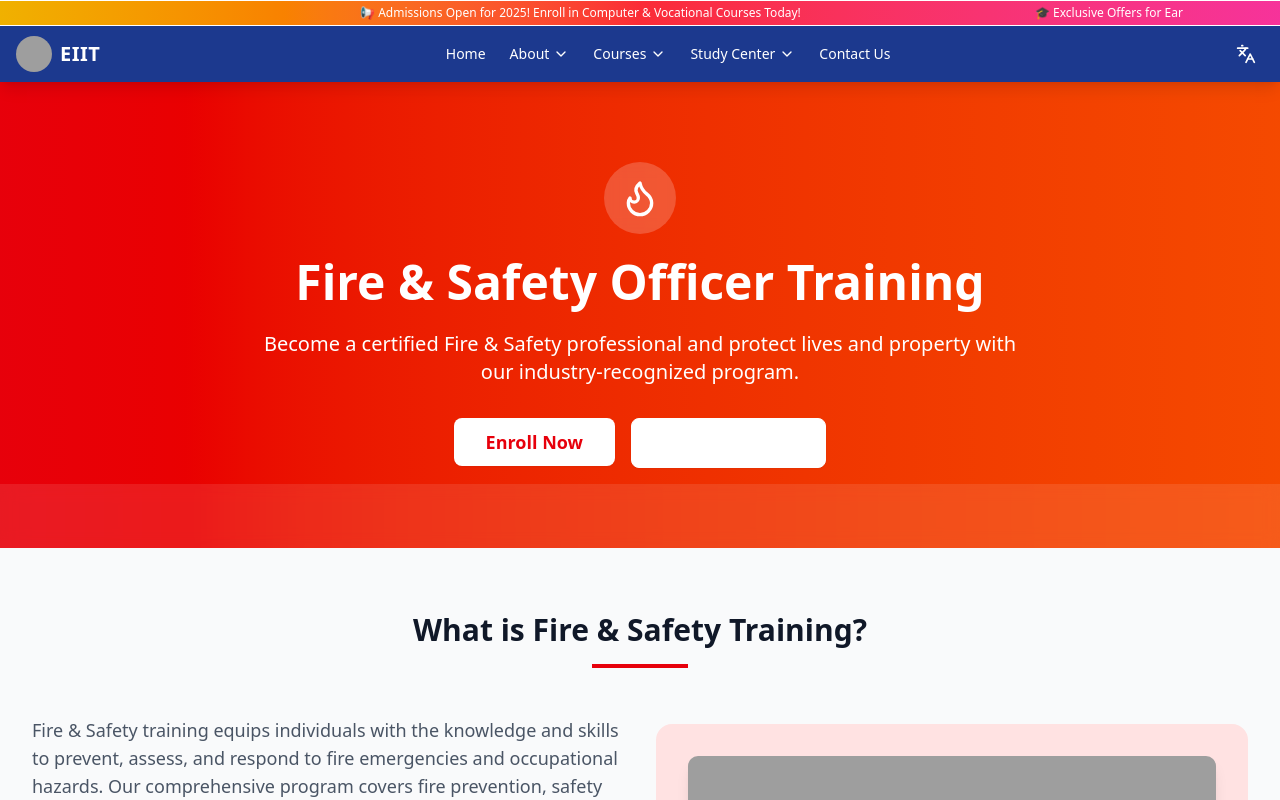
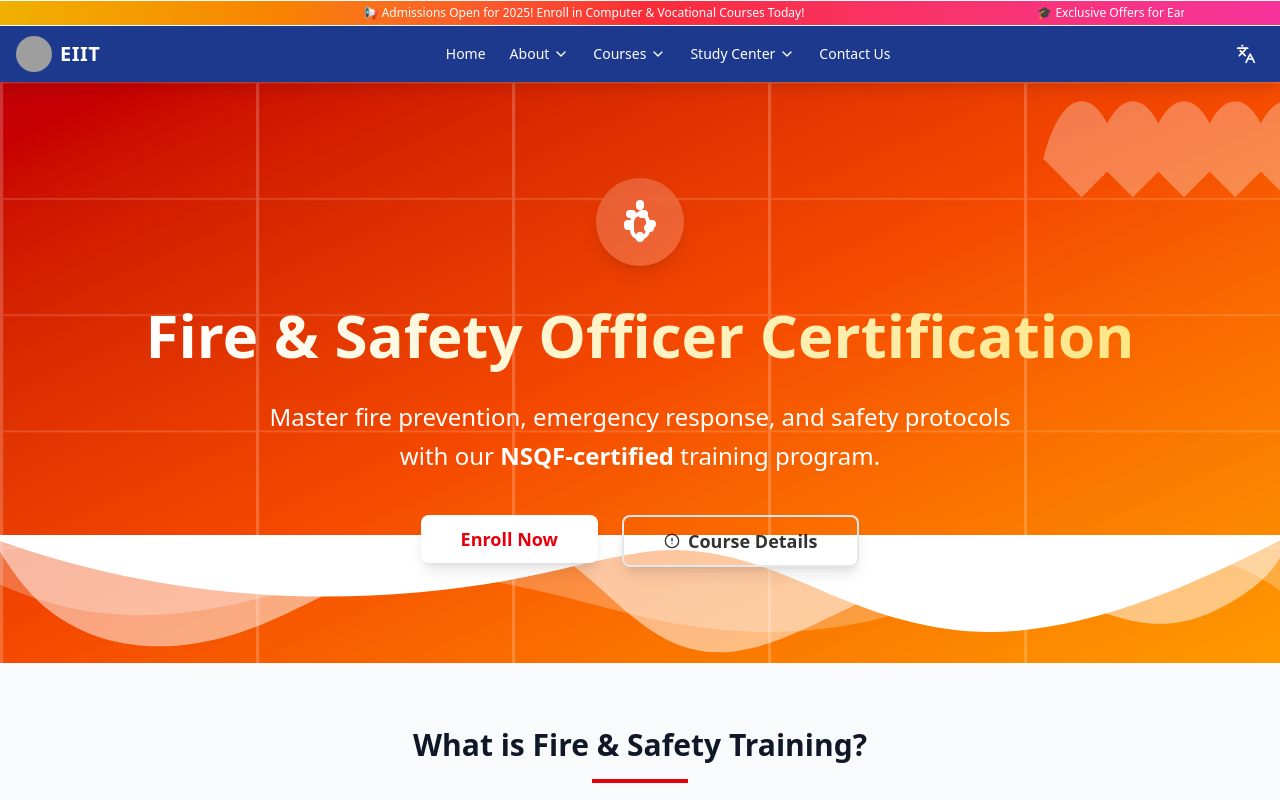
Before and after one commit to amitkumar822/EIIT, a React (Vite) app: page /vocational-courses/fire-safty in a window 1280 px wide. Shown: the top 800 px of the page. Built offline with nearby package versions, Linux system fonts and the light colour scheme; grey boxes are pictures that could not be loaded.

Commit message:
Refactor Footer and About components: Enhance layout, improve accessibility, and update content for better user experience

```diff
--- a/src/pages/website/courses/vocational_Courses/FireSafetyCoursePage.jsx
+++ b/src/pages/website/courses/vocational_Courses/FireSafetyCoursePage.jsx
@@ -2,7 +2,6 @@ import React from "react";
 import {
   Flame,
   ShieldAlert,
-  GraduationCap,
   Briefcase,
   Clock,
   Award,
@@ -17,12 +16,7 @@ import {
   Building,
   Axis3D,
 } from "lucide-react";
-import {
-  Card,
-  CardHeader,
-  CardTitle,
-  CardContent,
-} from "@/components/ui/card";
+import { Card, CardHeader, CardTitle, CardContent } from "@/components/ui/card";
 import {
   Accordion,
   AccordionItem,
@@ -35,33 +29,130 @@ const FireSafetyCoursePage = () => {
   return (
     <div className="min-h-screen bg-gray-50">
       {/* Hero Section */}
-      <div className="relative bg-gradient-to-r from-red-600 to-orange-600 text-white py-20 px-4 sm:px-6 lg:px-8">
-        <div className="max-w-7xl mx-auto text-center">
-          <div className="flex justify-center mb-6">
-            <div className="bg-white/20 p-4 rounded-full backdrop-blur-sm">
-              <Flame className="w-10 h-10" />
+
+      {/* Hero Section with Gradient & SVG */}
+      <div className="relative bg-gradient-to-br from-red-700 via-orange-600 to-amber-500 text-white py-24 px-4 sm:px-6 lg:px-8 overflow-hidden">
+        {/* Decorative SVG Elements */}
+        <div className="absolute inset-0 opacity-20">
+          <svg
+            className="w-full h-full"
+            viewBox="0 0 100 100"
+            preserveAspectRatio="none"
+          >
+            <pattern
+              id="grid-pattern"
+              x="0"
+              y="0"
+              width="20"
+              height="20"
+              patternUnits="userSpaceOnUse"
+            >
+              <path
+                d="M 20 0 L 0 0 0 20"
+                fill="none"
+                stroke="currentColor"
+                strokeWidth="0.5"
+              />
+            </pattern>
+            <rect width="100" height="100" fill="url(#grid-pattern)" />
+          </svg>
+        </div>
+
+        {/* Animated Flames SVG */}
+        <div className="absolute top-0 right-0 w-64 h-64 opacity-30">
+          <svg viewBox="0 0 200 200" xmlns="http://www.w3.org/2000/svg">
+            {[10, 50, 90, 130, 170].map((x, i) => (
+              <path
+                key={i}
+                d="M50,150 C75,50 125,50 150,150 L100,200 Z"
+                fill="white"
+                transform={`translate(${x - 25}, -30) scale(0.6)`}
+                className="animate-float"
+                style={{ animationDelay: `${i * 0.5}s` }}
+              />
+            ))}
+          </svg>
+        </div>
+
+        <div className="max-w-7xl mx-auto text-center relative z-10">
+          <div className="flex justify-center mb-8">
+            <div className="bg-white/20 p-5 rounded-full backdrop-blur-sm shadow-lg">
+              <svg
+                xmlns="http://www.w3.org/2000/svg"
+                className="w-12 h-12"
+                viewBox="0 0 24 24"
+                fill="none"
+                stroke="currentColor"
+                strokeWidth="2"
+                strokeLinecap="round"
+                strokeLinejoin="round"
+              >
+                <path d="M12 2a1 1 0 0 0-1 1v1a1 1 0 0 0 2 0V3a1 1 0 0 0-1-1zM19 13a1 1 0 0 0-1-1h-1a1 1 0 0 0 0 2h1a1 1 0 0 0 1-1zM6 12a1 1 0 0 0-1 1v1a1 1 0 0 0 2 0v-1a1 1 0 0 0-1-1zM15 8a1 1 0 0 0-1-1h-1a1 1 0 0 0 0 2h1a1 1 0 0 0 1-1zM18 15a1 1 0 0 0-1-1h-1a1 1 0 0 0 0 2h1a1 1 0 0 0 1-1zM9 8a1 1 0 0 0-1-1H7a1 1 0 0 0 0 2h1a1 1 0 0 0 1-1zM12 18a1 1 0 0 0-1 1v1a1 1 0 0 0 2 0v-1a1 1 0 0 0-1-1z" />
+                <path d="M12 8a4 4 0 0 0-4 4v4a4 4 0 0 0 8 0v-4a4 4 0 0 0-4-4z" />
+              </svg>
             </div>
           </div>
-          <h1 className="text-4xl md:text-5xl font-bold mb-6">
-            Fire & Safety Officer Training
+
+          <h1 className="text-4xl md:text-6xl font-bold mb-6 leading-tight">
+            <span className="bg-clip-text text-transparent bg-gradient-to-r from-white to-amber-200">
+              Fire & Safety Officer Certification
+            </span>
           </h1>
-          <p className="text-xl mb-8 max-w-3xl mx-auto">
-            Become a certified Fire & Safety professional and protect lives and
-            property with our industry-recognized program.
+
+          <p className="text-xl md:text-2xl mb-10 max-w-3xl mx-auto leading-relaxed">
+            Master fire prevention, emergency response, and safety protocols
+            with our <span className="font-semibold">NSQF-certified</span>{" "}
+            training program.
           </p>
-          <div className="flex flex-col sm:flex-row justify-center gap-4">
-            <Button className="bg-white text-red-600 hover:bg-gray-100 px-8 py-6 text-lg font-semibold">
+
+          <div className="flex flex-col sm:flex-row justify-center gap-6">
+            <Button className="bg-white text-red-600 hover:bg-gray-100 px-10 py-6 text-lg font-semibold shadow-lg hover:shadow-xl transform hover:-translate-y-1 transition-all duration-300">
               Enroll Now
             </Button>
             <Button
               variant="outline"
-              className="text-white border-white hover:bg-white/10 px-8 py-6 text-lg font-semibold"
+              className="bg-transparent border-2 border-gray-200 text-black/80 hover:bg-white/20 px-10 py-6 text-lg font-semibold shadow-lg hover:shadow-xl transform hover:-translate-y-1 transition-all duration-300"
             >
-              Course Details
+              <div className="flex items-center gap-2">
+                <svg
+                  xmlns="http://www.w3.org/2000/svg"
+                  className="w-5 h-5"
+                  viewBox="0 0 24 24"
+                  fill="none"
+                  stroke="currentColor"
+                  strokeWidth="2"
+                  strokeLinecap="round"
+                  strokeLinejoin="round"
+                >
+                  <circle cx="12" cy="12" r="10" />
+                  <line x1="12" y1="8" x2="12" y2="12" />
+                  <line x1="12" y1="16" x2="12.01" y2="16" />
+                </svg>
+                Course Details
+              </div>
             </Button>
           </div>
         </div>
-        <div className="absolute bottom-0 left-0 right-0 h-16 bg-white/10 backdrop-blur-sm"></div>
+
+        {/* Bottom Wave SVG */}
+        <div className="absolute bottom-0 left-0 right-0">
+          <svg viewBox="0 0 1200 120" preserveAspectRatio="none">
+            <path
+              d="M0,0V46.29c47.79,22.2,103.59,32.17,158,28,70.36-5.37,136.33-33.31,206.8-37.5C438.64,32.43,512.34,53.67,583,72.05c69.27,18,138.3,24.88,209.4,13.08,36.15-6,69.85-17.84,104.45-29.34C989.49,25,1113-14.29,1200,52.47V0Z"
+              opacity=".25"
+              fill="white"
+            ></path>
+            <path
+              d="M0,0V15.81C13,36.92,27.64,56.86,47.69,72.05,99.41,111.27,165,111,224.58,91.58c31.15-10.15,60.09-26.07,89.67-39.8,40.92-19,84.73-46,130.83-49.67,36.26-2.85,70.9,9.42,98.6,31.56,31.77,25.39,62.32,62,103.63,73,40.44,10.79,81.35-6.69,119.13-24.28s75.16-39,116.92-43.05c59.73-5.85,113.28,22.88,168.9,38.84,30.2,8.66,59,6.17,87.09-7.5,22.43-10.89,48-26.93,60.65-49.24V0Z"
+              opacity=".5"
+              fill="white"
+            ></path>
+            <path
+              d="M0,0V5.63C149.93,59,314.09,71.32,475.83,42.57c43-7.64,84.23-20.12,127.61-26.46,59-8.63,112.48,12.24,165.56,35.4C827.93,77.22,886,95.24,951.2,90c86.53-7,172.46-45.71,248.8-84.81V0Z"
+              fill="white"
+            ></path>
+          </svg>
+        </div>
       </div>
 
       {/* What is Fire & Safety Section */}
@@ -655,30 +746,6 @@ const FireSafetyCoursePage = () => {
           </div>
         </div>
       </section>
-
-      {/* CTA Section */}
-      <section className="py-16 bg-gradient-to-r from-red-700 to-orange-700 text-white px-4 sm:px-6 lg:px-8">
-        <div className="max-w-7xl mx-auto text-center">
-          <h2 className="text-3xl md:text-4xl font-bold mb-6">
-            Ready to Launch Your Fire & Safety Career?
-          </h2>
-          <p className="text-xl mb-8 max-w-3xl mx-auto">
-            Join our next batch and gain the skills to protect lives and
-            property while building a rewarding profession.
-          </p>
-          <div className="flex flex-col sm:flex-row justify-center gap-4">
-            <Button className="bg-white text-red-600 hover:bg-gray-100 px-8 py-6 text-lg font-semibold">
-              Enroll Now
-            </Button>
-            <Button
-              variant="outline"
-              className="text-white border-white hover:bg-white/10 px-8 py-6 text-lg font-semibold"
-            >
-              Download Syllabus
-            </Button>
-          </div>
-        </div>
-      </section>
     </div>
   );
 };
--- a/src/pages/website/home/About.jsx
+++ b/src/pages/website/home/About.jsx
@@ -236,50 +236,7 @@ const About = () => {
           </div>
 
           <div className="grid md:grid-cols-2 lg:grid-cols-3 gap-8">
-            {[
-              {
-                title: "Yoga Teacher Training",
-                duration: "1 Year & 2 Year",
-                desc: "Recognized by Ministry of AYUSH, Govt. of India",
-                icon: <Users className="w-8 h-8" />,
-                color: "from-amber-500 to-amber-600",
-              },
-              {
-                title: "Nursery Teacher Training (NTT)",
-                duration: "1 Year Program",
-                desc: "CBSE affiliated curriculum",
-                icon: <BookOpen className="w-8 h-8" />,
-                color: "from-green-500 to-green-600",
-              },
-              {
-                title: "Fire & Safety",
-                duration: "Certification",
-                desc: "100% placement assistance",
-                icon: <ShieldCheck className="w-8 h-8" />,
-                color: "from-red-500 to-red-600",
-              },
-              {
-                title: "Computer Courses (DCA/ADCA/PGDCA)",
-                duration: "3-12 Months",
-                desc: "Tally ERP9, CCC, and advanced certifications",
-                icon: <Cpu className="w-8 h-8" />,
-                color: "from-blue-500 to-blue-600",
-              },
-              {
-                title: "Early Child Care Education (ECCE)",
-                duration: "Diploma Program",
-                desc: "UGC Approved University certification",
-                icon: <GraduationCap className="w-8 h-8" />,
-                color: "from-purple-500 to-purple-600",
-              },
-              {
-                title: "Distance Education",
-                duration: "Flexible Learning",
-                desc: "10th/12th through NIOS Board",
-                icon: <Globe className="w-8 h-8" />,
-                color: "from-indigo-500 to-indigo-600",
-              },
-            ].map((program, index) => (
+            {programs.map((program, index) => (
               <div key={index} className="group relative">
                 <div
                   className={`absolute -inset-0.5 bg-gradient-to-r ${program.color} rounded-xl opacity-75 group-hover:opacity-100 blur transition duration-500 group-hover:duration-200 animate-tilt`}
@@ -378,67 +335,7 @@ const About = () => {
           </div>
 
           {/* Leadership Cards */}
-          <div className="grid md:grid-cols-2 gap-10 max-w-5xl mx-auto">
-            {/* Founder */}
-            <div className="relative bg-white/60 backdrop-blur-lg border border-white/40 p-6 rounded-3xl shadow-xl hover:shadow-2xl transition">
-              <div className="flex items-center mb-6">
-                <div className="w-16 h-16 bg-blue-200 rounded-full flex items-center justify-center mr-4 shadow-md">
-                  <Users className="text-blue-700 w-8 h-8" />
-                </div>
-                <div>
-                  <h3 className="text-xl font-bold text-blue-900">
-                    Har Datt Singh
-                  </h3>
-                  <p className="text-blue-600 font-medium">
-                    Founder & CEO
-                  </p>
-                </div>
-              </div>
-              <p className="text-blue-900 mb-4">
-                Retd. Havaldar (BSF) with a mission to uplift rural India
-                through technical education.
-              </p>
-              <div className="text-sm text-blue-800">
-                <a href="tel: +91 72310 41011" className="flex items-center mb-1">
-                  <Phone className="w-4 h-4 mr-2" />
-                  +91 72310 41011
-                </a>
-                <div className="flex items-center">
-                  <Mail className="w-4 h-4 mr-2" />
-                  eduspheresidhmukh@gmail.com
-                </div>
-              </div>
-            </div>
-
-            {/* Director */}
-            <div className="relative bg-white/60 backdrop-blur-lg border border-white/40 p-6 rounded-3xl shadow-xl hover:shadow-2xl transition">
-              <div className="flex items-center mb-6">
-                <div className="w-16 h-16 bg-purple-200 rounded-full flex items-center justify-center mr-4 shadow-md">
-                  <Users className="text-purple-700 w-8 h-8" />
-                </div>
-                <div>
-                  <h3 className="text-xl font-bold text-purple-900">
-                    Mr. Vikas
-                  </h3>
-                  <p className="text-purple-600 font-medium">Director</p>
-                </div>
-              </div>
-              <p className="text-purple-900 mb-4">
-                Leading academic and operational growth with 10+ years of
-                experience.
-              </p>
-              <div className="text-sm text-purple-800">
-                <div className="flex items-center mb-1">
-                  <Phone className="w-4 h-4 mr-2" />
-                  +91 73729 85592
-                </div>
-                <div className="flex items-center">
-                  <MapPin className="w-4 h-4 mr-2" />
-                  Old Market, Near Ration Depot, Sidhmukh
-                </div>
-              </div>
-            </div>
-          </div>
+          <>{eiitMember && <LeadershipCards eiitMember={eiitMember} />}</>
         </div>
       </section>
 
@@ -547,69 +444,6 @@ const About = () => {
         </div>
       </section>
 
-      {/* **FAQ Section** */}
-      {/* <section className="py-20 bg-white">
-        <div className="container mx-auto px-6">
-          <div className="text-center mb-16">
-            <h2 className="text-3xl md:text-4xl font-bold mb-4">
-              Frequently Asked Questions
-            </h2>
-            <p className="text-gray-600 max-w-2xl mx-auto text-lg">
-              Answers to common questions about EIIT
-            </p>
-          </div>
-
-          <div className="max-w-3xl mx-auto">
-            <Accordion type="single" collapsible className="w-full space-y-4">
-              {[
-                {
-                  question: "Is EIIT government recognized?",
-                  answer:
-                    "Yes, we are an ISO 9001:2015 certified institute and our courses are recognized by UGC, Ministry of AYUSH (for Yoga courses), and affiliated with CBSE for NTT.",
-                },
-                {
-                  question: "What's the duration of courses?",
-                  answer:
-                    "Course durations vary: Yoga (1-2 years), NTT (1 year), Computer courses (3-12 months), Fire & Safety (6 months), and ECCE (1 year).",
-                },
-                {
-                  question: "Do you provide placement assistance?",
-                  answer:
-                    "Yes, we have 100% placement assistance for technical courses like Fire & Safety and Computer courses. For other courses, we provide career guidance.",
-                },
-                {
-                  question: "Where is your campus located?",
-                  answer:
-                    "Our head office is at Old Market, Near Ration Depot, Sidhmukh (Rajgarh). We also have affiliated centers in multiple locations.",
-                },
-              ].map((faq, index) => (
-                <Card
-                  key={index}
-                  className="border-0 shadow-sm hover:shadow-md transition"
-                >
-                  <AccordionItem value={`faq-${index}`}>
-                    <AccordionTrigger className="px-6 py-4 hover:no-underline">
-                      <div className="flex items-center">
-                        <MessageSquare
-                          className="mr-4 text-blue-600"
-                          size={18}
-                        />
-                        <span className="font-semibold text-left">
-                          {faq.question}
-                        </span>
-                      </div>
-                    </AccordionTrigger>
-                    <AccordionContent className="px-6 pb-4 pl-16">
-                      {faq.answer}
-                    </AccordionContent>
-                  </AccordionItem>
-                </Card>
-              ))}
-            </Accordion>
-          </div>
-        </div>
-      </section> */}
-
       {/* **Enhanced FAQ Section** */}
       <section className="py-24 bg-gradient-to-br from-[#F0F9FF] via-[#E0F2FE] to-[#DBEAFE]">
         <div className="container mx-auto px-6">
@@ -693,3 +527,171 @@ const About = () => {
 };
 
 export default About;
+
+
+const LeadershipCards = ({ eiitMember }) => {
+  return (
+    <div className="grid md:grid-cols-2 gap-10 max-w-6xl mx-auto py-10">
+      {eiitMember.map((member) => (
+        <div
+          key={member.id}
+          className="relative bg-gradient-to-br from-blue-100 via-white to-purple-100 border border-white/60 shadow-xl p-6 rounded-3xl overflow-hidden transition-transform hover:scale-[1.02]"
+        >
+          {/* Decorative SVG Background */}
+          <svg
+            className="absolute top-0 right-0 w-32 h-32 opacity-10 -z-10"
+            viewBox="0 0 100 100"
+            fill="none"
+          >
+            <circle cx="50" cy="50" r="50" fill="url(#grad1)" />
+            <defs>
+              <linearGradient id="grad1" x1="0" y1="0" x2="100" y2="100">
+                <stop offset="0%" stopColor="#6366F1" />
+                <stop offset="100%" stopColor="#8B5CF6" />
+              </linearGradient>
+            </defs>
+          </svg>
+
+          <div className="flex items-center mb-6">
+            <img
+              src={member.avatar}
+              alt={member.name}
+              className="w-20 h-20 rounded-full border-4 border-white shadow-md mr-4"
+            />
+            <div>
+              <h3 className="text-xl font-bold text-blue-900">{member.name}</h3>
+              <p className="text-blue-600 font-medium">{member.position}</p>
+            </div>
+          </div>
+
+          <p className="text-blue-900 mb-4 text-sm leading-relaxed">
+            {member.aboutUs}
+          </p>
+
+          <div className="text-sm text-blue-800 space-y-1">
+            {member.phone && (
+              <a
+                href={`tel:${member.phone}`}
+                className="flex items-center hover:text-blue-500 transition"
+              >
+                <Phone className="w-4 h-4 mr-2" />
+                {member.phone}
+              </a>
+            )}
+            {member.email && (
+              <a
+                href={`mailto:${member.email}`}
+                className="flex items-center hover:text-blue-500 transition"
+              >
+                <Mail className="w-4 h-4 mr-2" />
+                {member.email}
+              </a>
+            )}
+          </div>
+        </div>
+      ))}
+    </div>
+  );
+};
+
+const eiitMember = [
+  {
+    id: 1,
+    name: "Sanjay Datt Singh",
+    position: "FOUNDER & CEO",
+    avatar: "/about/founder_ceo.jpg",
+    aboutUs:
+      "Visionary leader and founder of EIIT, driving innovation and excellence in education and technology.",
+    phone: "",
+  },
+  {
+    id: 2,
+    name: "Rani Mam",
+    position: "Managing Director",
+    avatar: "/about/rani_Managing_Director.jpg",
+    aboutUs:
+      "Oversees all operations and ensures smooth management of the institute’s daily activities and long-term goals.",
+    phone: "",
+  },
+  {
+    id: 3,
+    name: "Sanehlata Mam",
+    position: "Center Head, Sidhmukh",
+    avatar: "/about/center_head_Sidhmukh.jpg",
+    aboutUs:
+      "Leads and manages the Sidhmukh center, ensuring quality training and student success.",
+    phone: "",
+  },
+  {
+    id: 4,
+    name: "Vikas Kumar",
+    position: "Center Head, Nohar",
+    avatar: "/about/center_head_nohar.jpg",
+    aboutUs:
+      "Heads the Nohar center, focusing on student development and academic excellence.",
+    phone: "",
+  },
+  {
+    id: 5,
+    name: "Rupender Singh",
+    position: "IT Head",
+    avatar: "/about/it_head.jpg",
+    aboutUs:
+      "Leads the IT department, managing technology infrastructure and digital growth.",
+    phone: "",
+  },
+  {
+    id: 6,
+    name: "Ravi Kumar",
+    position: "Marketing Head",
+    avatar: "/about/marketing_head.jpg",
+    aboutUs:
+      "Heads marketing efforts, building the institute's brand and outreach strategies.",
+    phone: "",
+  },
+];
+
+const programs = [
+  {
+    title: "Yoga Teacher Training",
+    duration: "1 Year & 2 Year",
+    desc: "Recognized by Ministry of AYUSH, Govt. of India",
+    icon: <Users className="w-8 h-8" />,
+    color: "from-amber-500 to-amber-600",
+  },
+  {
+    title: "Nursery Teacher Training (NTT)",
+    duration: "1 Year Program",
+    desc: "CBSE affiliated curriculum",
+    icon: <BookOpen className="w-8 h-8" />,
+    color: "from-green-500 to-green-600",
+  },
+  {
+    title: "Fire & Safety",
+    duration: "Certification",
+    desc: "100% placement assistance",
+    icon: <ShieldCheck className="w-8 h-8" />,
+    color: "from-red-500 to-red-600",
+  },
+  {
+    title: "Computer Courses (DCA/ADCA/PGDCA)",
+    duration: "3-12 Months",
+    desc: "Tally ERP9, CCC, and advanced certifications",
+    icon: <Cpu className="w-8 h-8" />,
+    color: "from-blue-500 to-blue-600",
+  },
+  {
+    title: "Early Child Care Education (ECCE)",
+    duration: "Diploma Program",
+    desc: "UGC Approved University certification",
+    icon: <GraduationCap className="w-8 h-8" />,
+    color: "from-purple-500 to-purple-600",
+  },
+  {
+    title: "Distance Education",
+    duration: "Flexible Learning",
+    desc: "10th/12th through NIOS Board",
+    icon: <Globe className="w-8 h-8" />,
+    color: "from-indigo-500 to-indigo-600",
+  },
+]
```
Also changed, not shown: src/layouts/Footer.jsx (+41 -17 lines).
